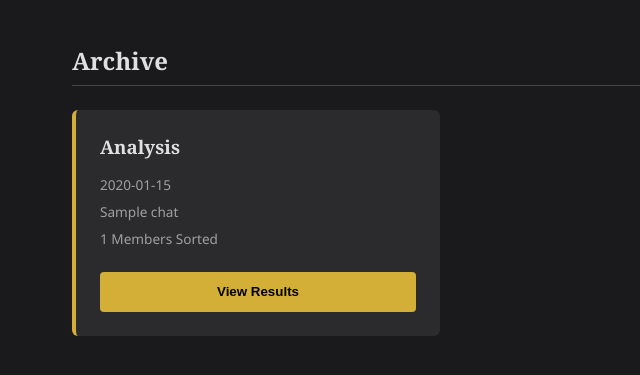
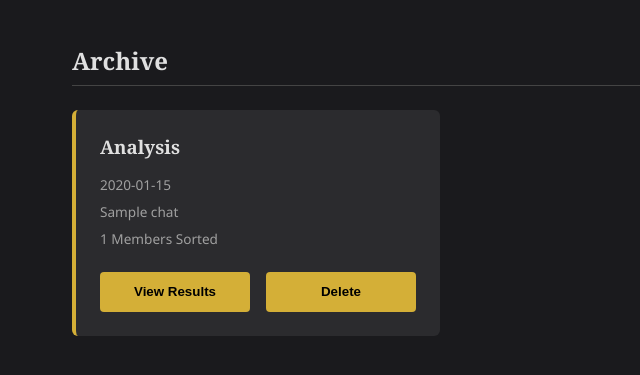
Before and after one commit to LiamVilbuni/HogwartsLegacy, a Flask app: page /chats in a window 1280 px wide. Shown: the part 360-735 px from the top of the page, without its empty margins (0-640 px from the left). Run offline with Flask 3, Linux system fonts and the light colour scheme; a user stored in the database is signed in; tables that the repository leaves empty hold one stand-in row (values such as "Sample post"); grey boxes marked "Sample" are stand-in pictures.

Commit message:
Updated UI

```diff
--- a/model/integrated.py
+++ b/model/integrated.py
@@ -27,12 +27,16 @@ def process(lines):
     res = {}
     for person in messages:
         freq={"Gryffindor":0, "Ravenclaw":0, "Hufflepuff":0, "Slytherin":0}
+        total = 0
         for message in messages[person]:
             freq[classify_embedding(message)]+=1
+            total += 1
         max_freq=max(freq.values())
         for h in freq:
             if freq[h]==max_freq:
                 house=h
                 break
-        res[person]=house  # type: ignore
+        percent = (max_freq/total)*100
+        res[person]=(house,  percent) # type: ignore
+
     return res
--- a/routes/chats.py
+++ b/routes/chats.py
@@ -33,12 +33,10 @@ def addChat():
     for person, house in chat_analysis.items():
         if person.strip() == "":
             continue
-        result[house].append(person)
-
-    print(result)
+        conf = house[1]
+        result[house[0]].append(person + f" ({conf:.2f}%)")
 
     add_chat(current_user.id, chat_id, chat_time, chat_name, chat_len, chat_data, json.dumps(result))
-    print("Chat added successfully")
     return jsonify({'success': True, 'message': 'Chat uploaded successfully', 'chat_id': chat_id}), 200
 
 @chats.route('/chats/delete/<chat_id>')
@@ -51,6 +49,4 @@ def delChat(chat_id):
 @login_required
 def listChat():
     chats = get_chats(current_user.id)
-    for chat in chats:
-        print(len(chat))
     return render_template('chats.html', user_logged_in=True, user_avatar = current_user.get_avatar(), archives=chats, current_user=current_user)
--- a/static/style.css
+++ b/static/style.css
@@ -8,7 +8,6 @@
     --font-serif: 'Georgia', serif;
     --font-sans: 'Segoe UI', Tahoma, Geneva, Verdana, sans-serif;
 
-    /* House Colors */
     --gryffindor: #740001; --gryffindor-accent: #d3a625;
     --slytherin: #1a472a; --slytherin-accent: #aaaaaa;
     --ravenclaw: #0e1a40; --ravenclaw-accent: #946b2d;
@@ -27,7 +26,6 @@ body {
     overflow-x: hidden;
 }
 
-/* --- NAVBAR --- */
 header {
     background-color: #000;
     border-bottom: 2px solid var(--accent-gold);
@@ -79,7 +77,6 @@ header {
 
 .avatar img { width: 100%; height: 100%; object-fit: cover; }
 
-/* --- MAIN LAYOUT --- */
 main {
     flex: 1;
     padding: 2rem;
@@ -103,7 +100,12 @@ h1, h2, h3 { font-family: var(--font-serif); margin-bottom: 1rem; }
 }
 .btn:hover { background-color: var(--accent-gold-hover); }
 
-/* --- HOME: HOUSE INFO --- */
+.btns {
+    display: flex;
+    gap: 1rem;
+    justify-content: center;
+}
+
 .houses-grid {
     display: grid;
     grid-template-columns: repeat(auto-fit, minmax(250px, 1fr));
@@ -128,7 +130,6 @@ h1, h2, h3 { font-family: var(--font-serif); margin-bottom: 1rem; }
 
 .house-icon { font-size: 3rem; margin-bottom: 1rem; display: block; }
 
-/* --- CHATS: UPLOAD & ARCHIVE --- */
 .upload-section {
     background: var(--card-bg);
     border: 2px dashed var(--text-muted);
@@ -159,7 +160,6 @@ h1, h2, h3 { font-family: var(--font-serif); margin-bottom: 1rem; }
 }
 .archive-meta { font-size: 0.85rem; color: var(--text-muted); margin: 0.5rem 0; }
 
-/* --- CHAT DETAIL: RESULTS --- */
 .detail-header { margin-bottom: 2rem; background: var(--card-bg); padding: 1.5rem; border-radius: 8px; }
 
 .sorting-animation-area { display: flex; flex-wrap: wrap; gap: 1rem; margin-bottom: 3rem; }
@@ -203,7 +203,6 @@ h1, h2, h3 { font-family: var(--font-serif); margin-bottom: 1rem; }
 .error-icon { font-size: 4rem; margin-bottom: 1rem; display: block; }
 .error-msg { font-size: 1.2rem; color: var(--text-muted); }
 
-/* --- SORTING OVERLAY --- */
 #sorting-overlay {
     position: fixed; top: 0; left: 0; width: 100vw; height: 100vh;
     background: rgba(0, 0, 0, 0.95);
@@ -235,7 +234,6 @@ h1, h2, h3 { font-family: var(--font-serif); margin-bottom: 1rem; }
 }
 @keyframes fadeIn { from { opacity: 0; } to { opacity: 1; } }
 
-/* --- TOAST --- */
 #toast {
     visibility: hidden; min-width: 250px; background-color: #333; color: #fff;
     text-align: center; border-radius: 4px; padding: 16px;
--- a/templates/chats.html
+++ b/templates/chats.html
@@ -39,10 +39,16 @@
                         <div class="archive-meta">{{ chat[3] }}</div>
                         <div class="archive-meta">{{ chat[4] }} Members Sorted</div>
                     </div>
-                    <button class="btn" style="margin-top:1rem; width:100%"
-                        onclick="window.location.href = '/chats/{{ chat[1] }}'">
-                        View Results
-                    </button>
+                        <div class="btns">
+                        <button class="btn" style="margin-top:1rem; width:50%"
+                            onclick="window.location.href = '/chats/{{ chat[1] }}'">
+                            View Results
+                        </button>
+                        <button class="btn" style="margin-top:1rem; width:50%"
+                            onclick="if(confirm('Are you sure you want to delete this analysis?')) { window.location.href = '/chats/delete/{{ chat[1] }}' }">
+                            Delete
+                        </button>
+                    </div>
                 </div>
               {% else %}
                 <p style="color:var(--text-muted)">No analyses archived yet.</p>
```
Also changed, not shown: routes/chat.py (+2 -5 lines), routes/landing.py (+2 -11 lines).
